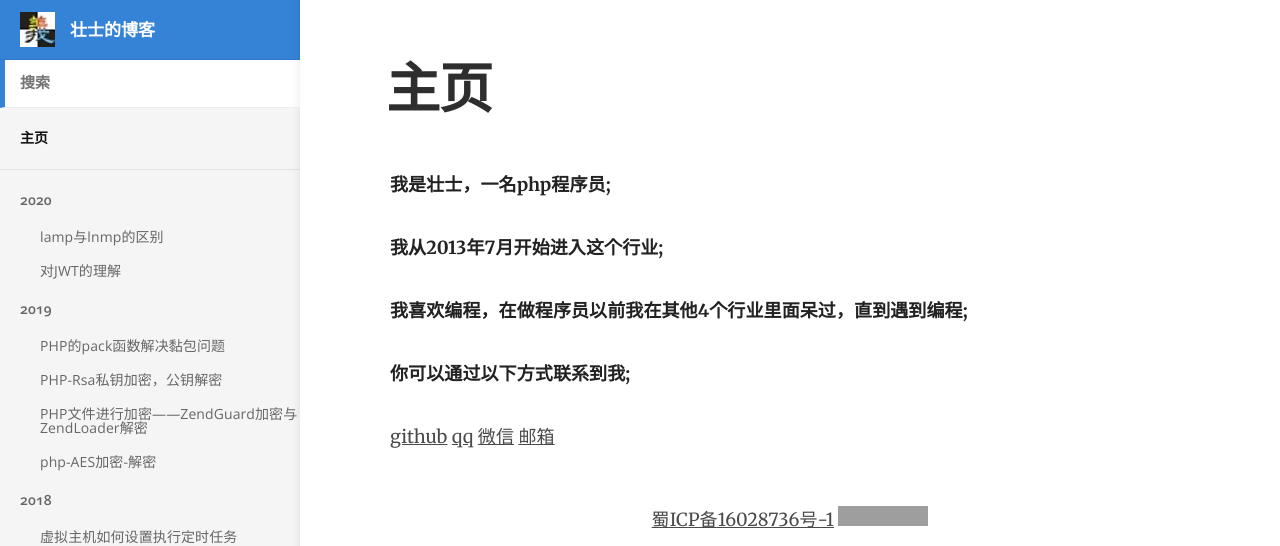
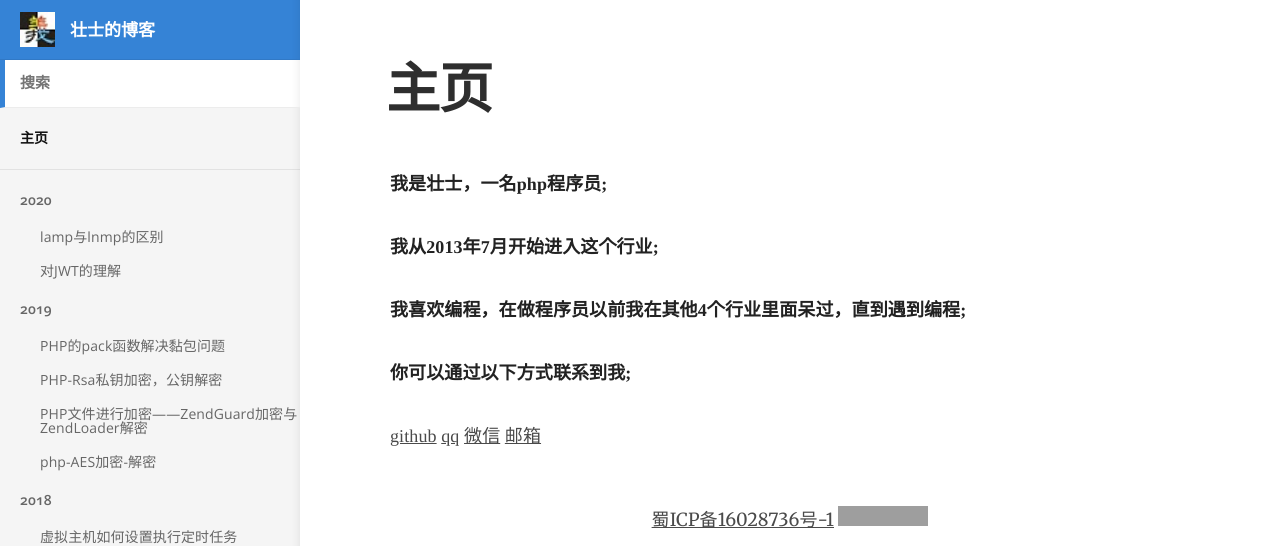
Before and after one commit to xiahao90/xiahao90.github.io, a Jekyll site: the page built from index.md, in a window 1280 px wide. Shown: the top 546 px of the page. Built offline with Jekyll 4.4.1, drawn with Linux system fonts in a browser that asks for light colours; comment, search, counter and statistics services are not loaded; grey boxes are pictures that could not be loaded.

Commit message:
Update default.html

```diff
--- a/_layouts/default.html
+++ b/_layouts/default.html
@@ -74,7 +74,7 @@
 			</nav>
 		</header>
 
-		<section class="main">
+		<section class="main" style="font-family: none;">
 			<div class="page-header">
 				<h2 style="display:none">{% if page.category %}{{ page.category }}{% else %}{{ site.title }}{% endif %}</h2>
 				<h3>{{ page.title }}</h3>
```
